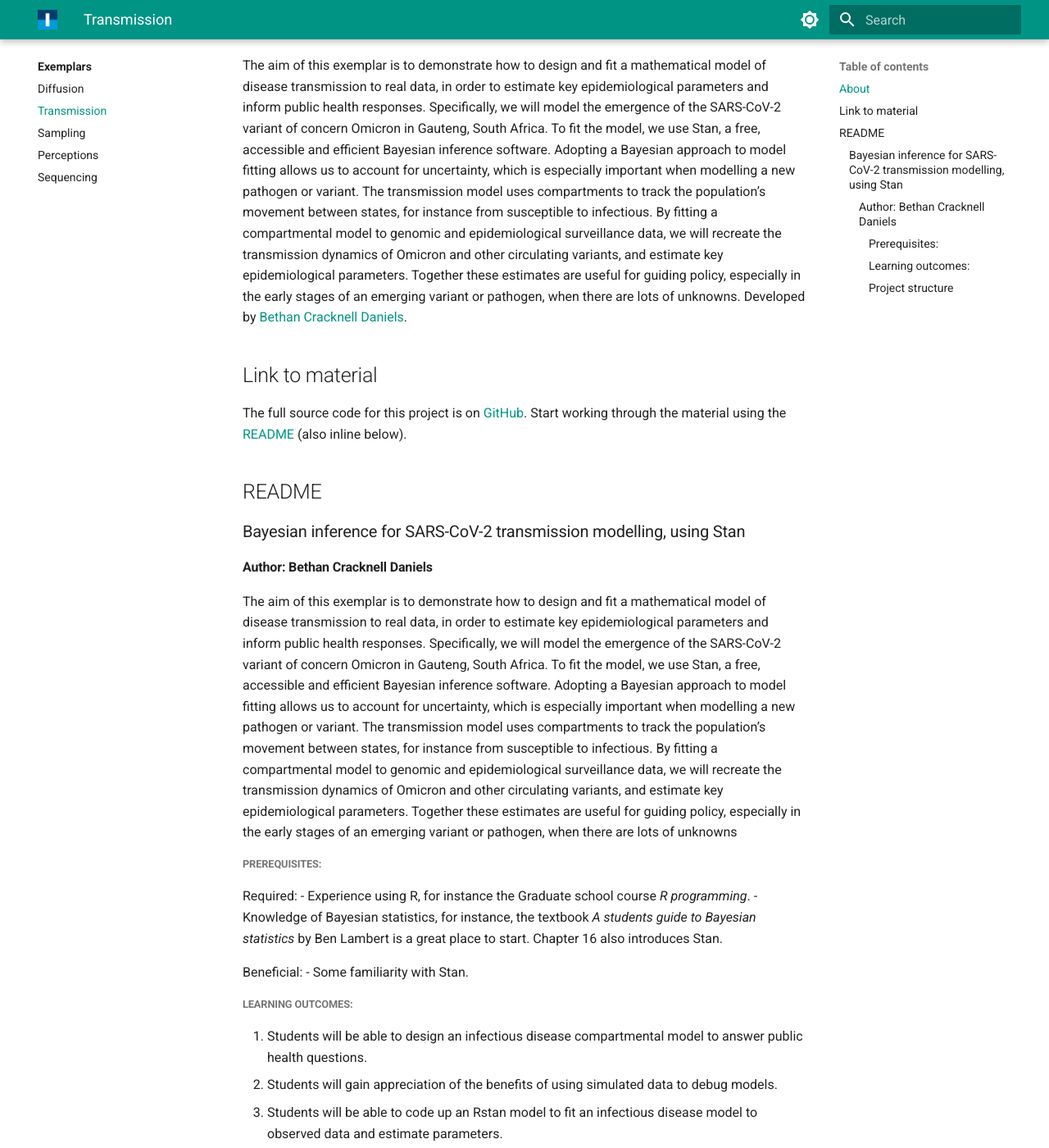
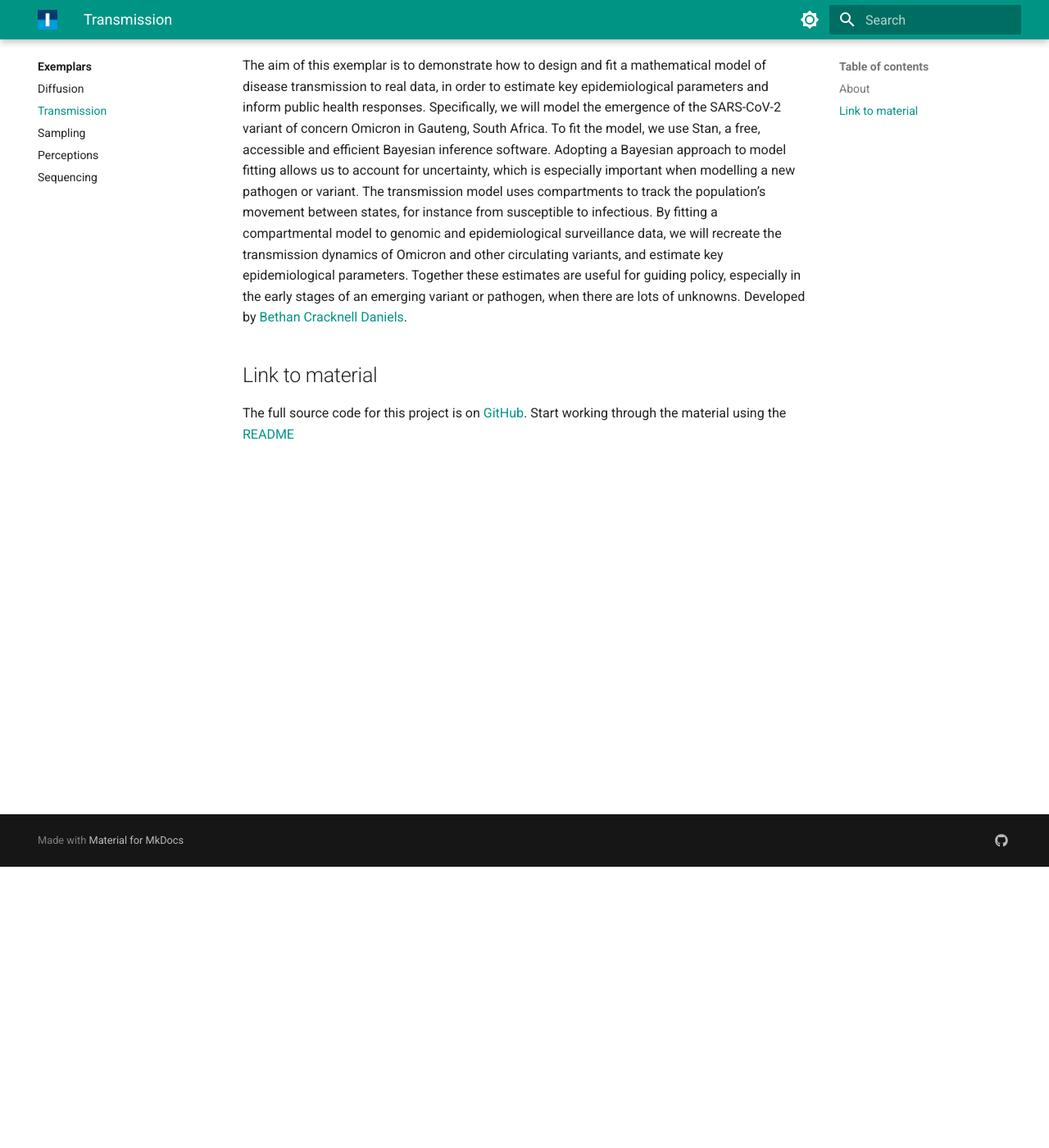
Before and after one commit to ImperialCollegeLondon/ReCoDE-home, an MkDocs documentation site: the page built from docs/exemplars/idms.md, in a window 1280 px wide and 1400 px high, scrolled down 343 px. Shown: the whole window at 82% size. Built offline with MkDocs 1.6.1 and Material for MkDocs 9.7.7, drawn with Linux system fonts in a browser that asks for light colours; some of the changed text lies outside the part shown.

Commit message:
fix: remove assets/projects dir

```diff
--- a/assets/projects/idms.md
+++ /dev/null
@@ -1,41 +0,0 @@
-# Bayesian inference for SARS-CoV-2 transmission modelling, using Stan
-
-## Author: Bethan Cracknell Daniels
-
-The aim of this exemplar is to demonstrate how to design and fit a mathematical model of disease transmission to real data, in order to estimate key epidemiological parameters and inform public health responses. Specifically, we will model the emergence of the SARS-CoV-2 variant of concern Omicron in Gauteng, South Africa. To fit the model, we use Stan, a free, accessible and efficient Bayesian inference software. Adopting a Bayesian approach to model fitting allows us to account for uncertainty, which is especially important when modelling a new pathogen or variant. The transmission model uses compartments to track the population’s movement between states, for instance from susceptible to infectious. By fitting a compartmental model to genomic and epidemiological surveillance data, we will recreate the transmission dynamics of Omicron and other circulating variants, and estimate key epidemiological parameters. Together these estimates are useful for guiding policy, especially in the early stages of an emerging variant or pathogen, when there are lots of unknowns
-
-### Prerequisites:
-
-Required:
-- Experience using R, for instance the Graduate school course *R programming*.
-- Knowledge of Bayesian statistics, for instance, the textbook *A students guide to Bayesian statistics* by Ben Lambert is a great place to start. Chapter 16 also introduces Stan.
-
-Beneficial:
-- Some familiarity with Stan.
-
-### Learning outcomes:
-
-1.	Students will be able to design an infectious disease compartmental model to answer public health questions.
-2.	Students will gain appreciation of the benefits of using simulated data to debug models.
-3.	Students will be able to code up an Rstan model to fit an infectious disease model to observed data and estimate parameters.
-4.	Students will be able to clean and format data using Tidyverse and produce high level plots using ggplot, in R.
-
-### Project structure
-
-The project is split into XX sections, with each section introducing a progressibely more comlex infectious disease model. Within each section there are the following modules:
-
-- Designing an infectious disease model
-- Cleaning data in R
-- Simulating data in R
-- Model fitting in Rstan
-- Model diagnostics
-- Plotting results in R
-
-Excluding the first, each module will contain the following folders:
-
-- data
-- scripts
-- R (functions)
-- results / figures
-
-Moreover, each module will be accompanied  by lots of internal and external learning resources!
--- a/docs/exemplars/idms.md
+++ b/docs/exemplars/idms.md
@@ -15,11 +15,4 @@ The aim of this exemplar is to demonstrate how to design and fit a mathematical
 ## Link to material
 
 The full source code for this project is on [GitHub](https://github.com/bnc19/ReCoDE_IDMS).
-Start working through the material using the [README](https://github.com/bnc19/ReCoDE_IDMS#bayesian-inference-for-sars-cov-2-transmission-modelling-using-stan) (also inline below).
-
-## README
-
-{%
-   include-markdown "../../assets/projects/idms.md"
-   heading-offset=2
-%}
+Start working through the material using the [README](https://github.com/bnc19/ReCoDE_IDMS#bayesian-inference-for-sars-cov-2-transmission-modelling-using-stan)
```
Also changed, not shown: assets/projects/IDMS/README.md (deleted, +0 -120 lines).
